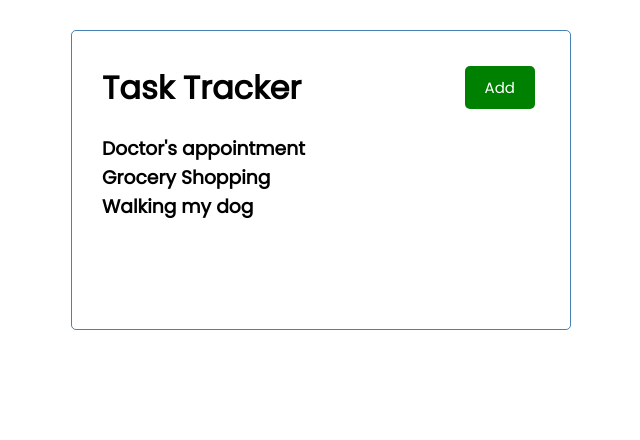
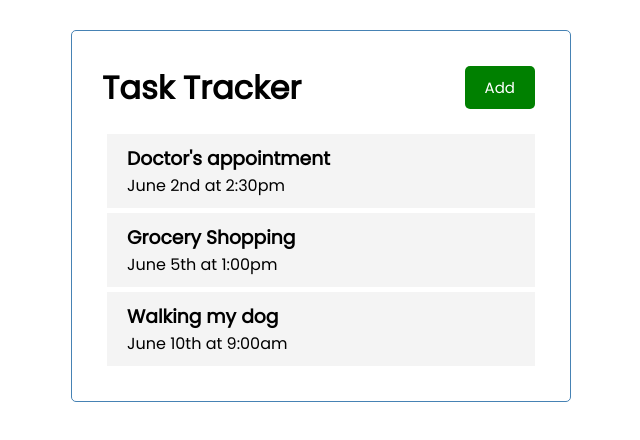
Before and after one commit to cjh4549/React-Task-Tracker, a React (Create React App) app: page / in a window 1280 px wide. Shown: the top 440 px of the page, without its empty margins (319-959 px from the left). Built offline with nearby package versions, Linux system fonts and the light colour scheme.

Commit message:
installed react icons

```diff
--- a/package.json
+++ b/package.json
@@ -8,6 +8,7 @@
     "@testing-library/user-event": "^12.8.3",
     "react": "^17.0.2",
     "react-dom": "^17.0.2",
+    "react-icons": "^4.3.1",
     "react-scripts": "4.0.3",
     "web-vitals": "^1.1.2"
   },
--- /dev/null
+++ b/src/components/Task.js
@@ -0,0 +1,12 @@
+
+const Task = ({ task }) => {
+    console.log(task)
+    return(
+        <div className='task'>
+            <h3>{task.text}</h3>
+            <p>{task.day}</p>
+        </div>
+    )
+}
+
+export default Task
--- a/src/components/Tasks.js
+++ b/src/components/Tasks.js
@@ -1,11 +1,11 @@
-
+import Task from "./Task"
 
 const Tasks = ({ tasks }) => {
 
     return(
         <>
             {tasks.map((task) => (
-                <h3 key={task.id}>{task.text}</h3>
+                <Task key={task.id} task={task} />
             ))}
         </>
     )
```
Also changed, not shown: 1 other file (tests, documents, lock files or other folders).
